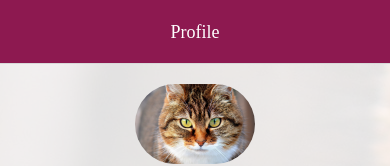
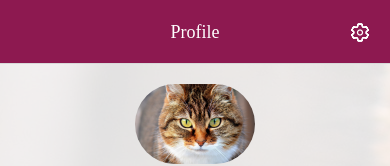
Before and after one commit to cangeldev/AnimalApp, a React Native app: screen /TabNavigator in a window 390 px wide. Shown: the top 166 px of the page. Built offline with nearby package versions, Linux system fonts and the light colour scheme.

Commit message:
ProfileSettings created.

```diff
--- a/src/navigation/stackNavigator.tsx
+++ b/src/navigation/stackNavigator.tsx
@@ -1,10 +1,13 @@
 import React from 'react'
 import { createNativeStackNavigator } from '@react-navigation/native-stack'
-import { LoginPages, SigninPages, SplashScreen } from '../pages'
+import { LoginPages, ProfilePages, ProfileSettingsPages, SigninPages, SplashScreen } from '../pages'
 import { TabNavigator } from './tabNavigator'
+import colors from '../assets/colors/colors'
+import IconE from 'react-native-vector-icons/Ionicons';
+import { useNavigation } from '@react-navigation/native'
 
+const Stack = createNativeStackNavigator()
 export const StackNavigator = () => {
-    const Stack = createNativeStackNavigator()
     return (
         <Stack.Navigator
             initialRouteName='TabNavigator'
@@ -28,3 +31,39 @@ export const StackNavigator = () => {
         </Stack.Navigator>
     )
 }
+
+export function ProfileStackNavigator() {
+    const navigation = useNavigation()
+    return (
+        <Stack.Navigator screenOptions={{ headerShown: false }}>
+            <Stack.Screen
+                name="ProfilePages"
+                component={ProfilePages}
+                options={{
+                    headerShown: true,
+                    headerTitleAlign: "center",
+                    headerTitle: "Profile",
+                    headerTintColor: colors.white,
+                    headerTitleStyle: {
+                        fontFamily: "OpenSans-Bold"
+                    },
+                    headerStyle: {
+                        backgroundColor: colors.headerBackground
+                    },
+                    headerRight: () => (
+                        <IconE
+                            name="md-settings-outline"
+                            color={colors.white}
+                            size={20}
+                            style={{ marginRight: 20 }}
+                            onPress={() => navigation.navigate(ProfileSettingsPages)}
+                        />),
+                }}
+            />
+            <Stack.Screen
+                name="ProfileSettingsPages"
+                component={ProfileSettingsPages}
+            />
+        </Stack.Navigator>
+    )
+}
--- a/src/navigation/tabNavigator.tsx
+++ b/src/navigation/tabNavigator.tsx
@@ -1,16 +1,20 @@
 import React from 'react'
 import { Image } from 'react-native'
 import { createBottomTabNavigator } from '@react-navigation/bottom-tabs';
-import { HomePages, ProfilePages } from '../pages';
+import { HomePages, ProfilePages, ProfileSettingsPages } from '../pages';
 import { Hut, HutSelected, Profile, ProfileSelected } from '../assets';
+import IconE from 'react-native-vector-icons/Ionicons';
 import colors from '../assets/colors/colors';
+import { ProfileStackNavigator } from './stackNavigator';
+import { useNavigation } from '@react-navigation/native';
 
 export const TabNavigator = () => {
     const Tab = createBottomTabNavigator();
+    const navigation = useNavigation()
 
     return (
         <Tab.Navigator
-            initialRouteName='ProfilePages'
+            initialRouteName='ProfileStackNavigator'
             screenOptions={{
                 headerShown: false,
                 tabBarShowLabel: false
@@ -35,22 +39,9 @@ export const TabNavigator = () => {
                 }}
             />
             <Tab.Screen
-                name="ProfilePages"
-                component={ProfilePages}
-
-
+                name="ProfileStackNavigator"
+                component={ProfileStackNavigator}
                 options={{
-
-                    headerShown: true,
-                    headerTitleAlign: "center",
-                    headerTitle: "Profile",
-                    headerTintColor: colors.white,
-                    headerTitleStyle: {
-                        fontFamily: "OpenSans-Bold"
-                    },
-                    headerStyle: {
-                        backgroundColor: colors.headerBackground
-                    },
                     tabBarIcon: ({ focused }) => focused ?
                         <Image
                             source={ProfileSelected}
--- a/src/pages/index.ts
+++ b/src/pages/index.ts
@@ -2,4 +2,5 @@ export { SplashScreen } from "./splashScreen/index"
 export { LoginPages } from "./accountPages/loginPages/index"
 export { SigninPages } from "./accountPages/signinPages/index"
 export { ProfilePages } from "./profilePages/index"
+export { ProfileSettingsPages } from "./profileSettingsPages/index"
 export { HomePages } from "./homePages/index"
--- /dev/null
+++ b/src/pages/profileSettingsPages/index.ts
@@ -0,0 +1 @@
+export { ProfileSettingsPages } from "./profileSettingsPages"
--- /dev/null
+++ b/src/pages/profileSettingsPages/profileSettingsPages.tsx
@@ -0,0 +1,10 @@
+import { View, Text } from 'react-native'
+import React from 'react'
+
+export const ProfileSettingsPages = () => {
+    return (
+        <View>
+            <Text>profileSettingsPages</Text>
+        </View>
+    )
+}
```
Also changed, not shown: src/pages/profileSettingsPages/style.ts (added, +11 -0 lines).
